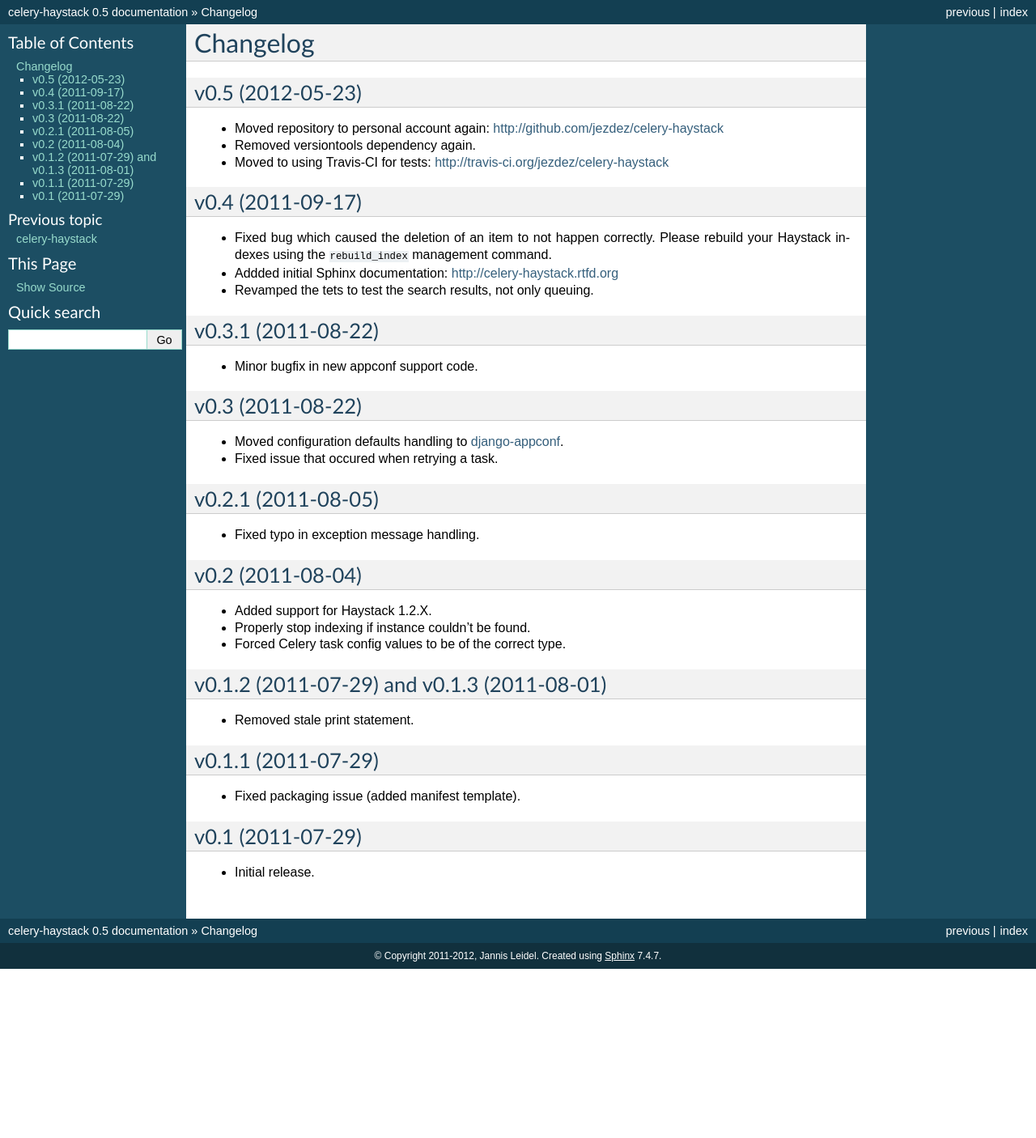
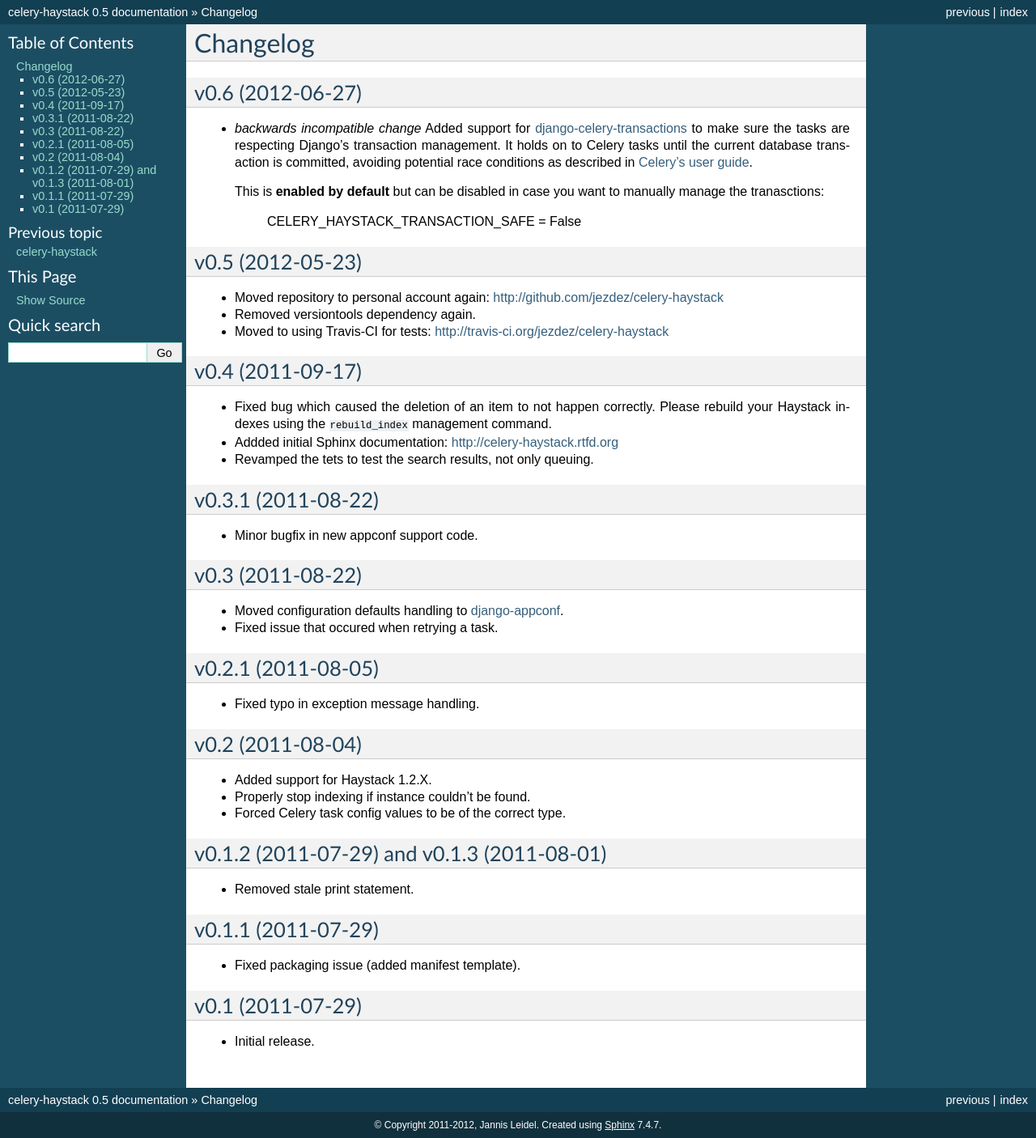
Before and after one commit to django-haystack/celery-haystack, a Sphinx documentation site: the page built from docs/changelog.rst, in a window 1280 px wide. Shown: the whole page at 81% size. Built offline with Sphinx 7.4.7, drawn with Linux system fonts in a browser that asks for light colours; before the commit the page ends 1197 px from its top, so only the background shows below that.

Commit message:
Added support for django-celery-transactions. Closes #7.

```diff
--- a/README.rst
+++ b/README.rst
@@ -34,7 +34,13 @@ By default a few dependencies will automatically be installed:
 
 - django-appconf_ -- An app to gracefully handle application settings.
 
+- `django-celery-transactions`_ -- An app that "holds on to Celery tasks
+  until the current database transaction is committed, avoiding potential
+  race conditions as described in `Celery's user guide`_."
+
 .. _django-appconf: http://pypi.python.org/pypi/django-appconf
+.. _`django-celery-transactions`: https://github.com/chrisdoble/django-celery-transactions
+.. _`Celery's user guide`: http://celery.readthedocs.org/en/latest/userguide/tasks.html#database-transactions
 
 Setup
 -----
--- a/docs/changelog.rst
+++ b/docs/changelog.rst
@@ -1,5 +1,22 @@
 Changelog
 =========
+
+v0.6 (2012-06-27)
+-----------------
+
+* *backwards incompatible change* Added support for
+  `django-celery-transactions`_ to make sure the tasks are respecting
+  Django's transaction management. It holds on to Celery tasks
+  until the current database transaction is committed, avoiding potential
+  race conditions as described in `Celery's user guide`_.
+
+  This is **enabled by default** but can be disabled in case you want
+  to manually manage the tranasctions:
+
+      CELERY_HAYSTACK_TRANSACTION_SAFE = False
+
+.. _`django-celery-transactions`: https://github.com/chrisdoble/django-celery-transactions
+.. _`Celery's user guide`: http://celery.readthedocs.org/en/latest/userguide/tasks.html#database-transactions
 
 v0.5 (2012-05-23)
 -----------------
--- a/setup.py
+++ b/setup.py
@@ -39,7 +39,8 @@ setup(
         'Topic :: Utilities',
     ],
     install_requires=[
-        'django-appconf >= 0.4.1',
+        'django-appconf>=0.4.1',
+        'django-celery-transactions>=0.1.2'
     ],
     zip_safe=False,
 )
```
Also changed, not shown: 2 other files.
